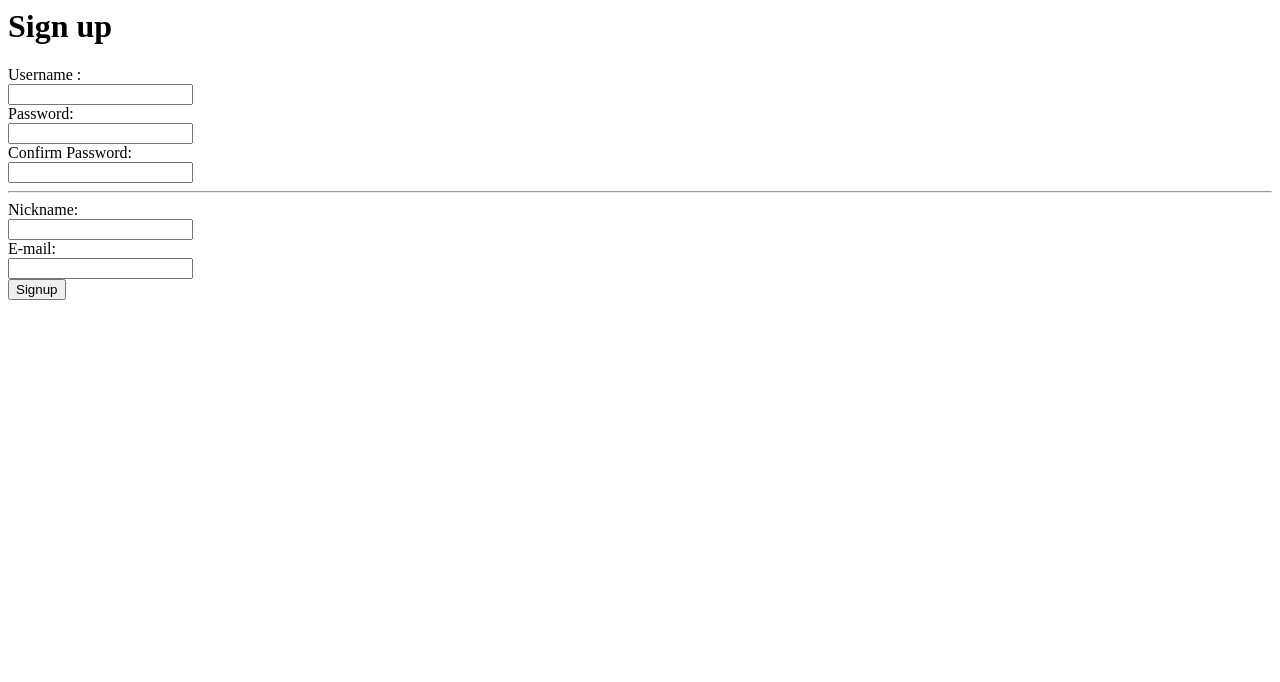
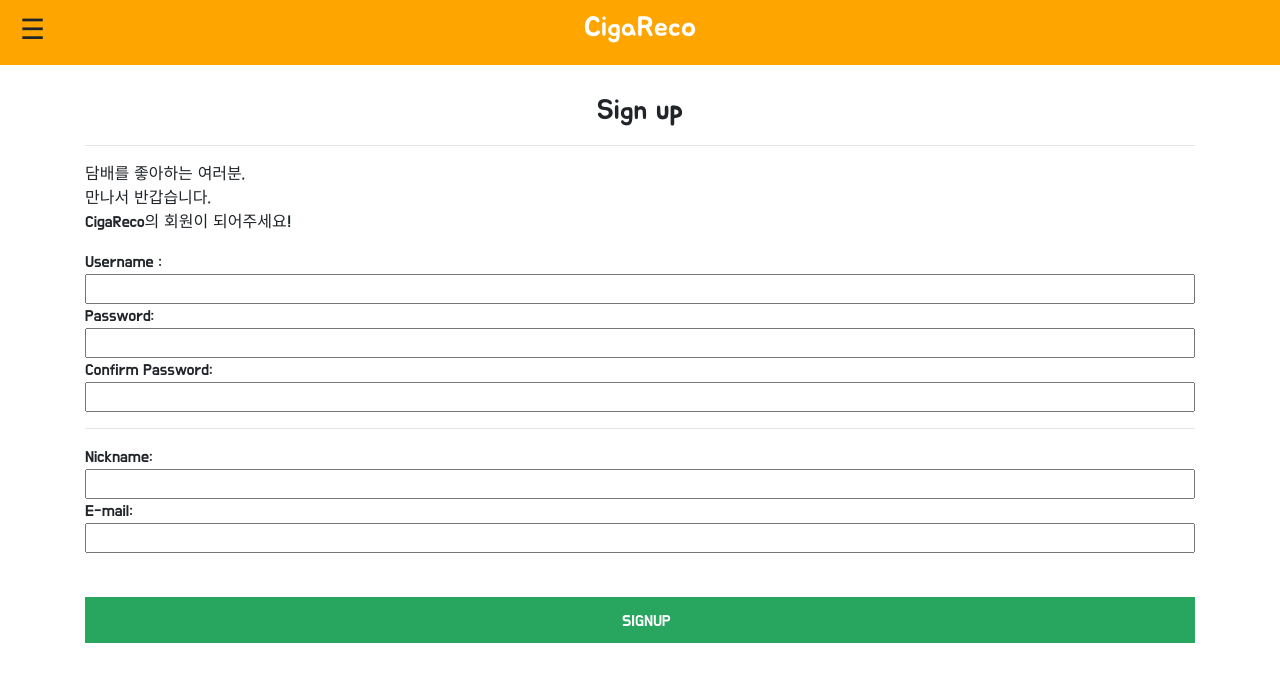
Before and after one commit to chelseashin/Like_Lion_Hackerton_team6, a Django app: page /accounts/signup/profile_id in a window 1280 px wide. Shown: the top 682 px of the page. Run offline with Django 3.2, Linux system fonts and the light colour scheme; some libraries are stand-ins or nearby versions.

Commit message:
update 수정 및 css 적용

```diff
--- a/team6/accounts/templates/accounts/auth_form.html
+++ b/team6/accounts/templates/accounts/auth_form.html
@@ -1,7 +1,46 @@
+{% extends 'base.html' %}
+{% block content %}
+<style>
+h1 {
+    margin-top: 30px;
+    text-align: center;
+    font-size: 1.75rem;
+    font-family: 'Jua', sans-serif;
+}
+
+p {
+    font-family: 'Do Hyeon', sans-serif;
+}
+
+form {
+    justify-content: center;
+    font-family: 'Do Hyeon', sans-serif;
+}
+
+input {
+    width: 100%;
+}
+
+.signup, .login {
+    width: 100%;
+    padding: .8em 0 10px .8em;
+    background-color: #28A55F;
+    border: none;
+    color:  white;
+    cursor: pointer;
+    text-transform: uppercase;
+    margin-top: 20px;
+}
+
+</style>
 
 {% ifequal auth_mode 'signup' %}
 
         <h1>Sign up</h1>
+        <hr>
+        <p>담배를 좋아하는 여러분,<br>
+            만나서 반갑습니다.<br>
+            CigaReco의 회원이 되어주세요!</p>
         <form method="POST" action="{% url 'accounts:signup' %}">
             {% csrf_token %}
             Username :
@@ -24,12 +63,16 @@
             <br>
             <input type="text" name="email" value="">
             <br>
-            <input type="submit" value="Signup">
+            <br>
+            <input class="signup" type="submit" value="Signup">
         </form>
 
     {% else %}
 
         <h1>Login</h1>
+        <hr>
+        <p>더 많은 서비스를 이용하시려면<br>
+             로그인 해주세요!</p>
         <form method="POST" action="{% url 'accounts:login' %}">
             {% csrf_token %}
             Username :
@@ -40,7 +83,10 @@
             <br>
             <input type="password" name="password" value="">
             <br>
-            <input type="submit" value="Login">
+            <br>
+            <input class="login" type="submit" value="Login">
         </form>
 
     {% endifequal %}
+
+{% endblock %}
--- a/team6/cigarettes/templates/cigarettes/create_tobacco.html
+++ b/team6/cigarettes/templates/cigarettes/create_tobacco.html
@@ -29,7 +29,7 @@
 
     {% else %}
         <h1>Update Cigarette</h1>
-        <form method="POST" action="{% url 'cigarettes:create_cigarette' %}">
+        <form method="POST" action="{% url 'cigarettes:update_cigarette' edit_cigarette.id %}">
             {% csrf_token %}
             <br>
             <input type="radio" name="is_local" value=True>국내판매 제품
--- a/team6/cigarettes/urls.py
+++ b/team6/cigarettes/urls.py
@@ -13,5 +13,5 @@
     path('createCigarette/', views.create_cigarette, name="create_cigarette"),
     path('createElecCigarette/', views.create_elec_cigarette, name="create_elec_cigarette"),
     path('editCigarette/<int:edit_cigarette_id>', views.edit_cigarette, name="edit_cigarette"),
-
+    path('updateCigarette/<int:update_cigarette_id>', views.update_cigarette, name="update_cigarette"),
 ]
```
Also changed, not shown: team6/cigarettes/templates/cigarettes/cigarette_detail.html (+6 -4 lines), team6/cigarettes/views.py (+13 -13 lines).
